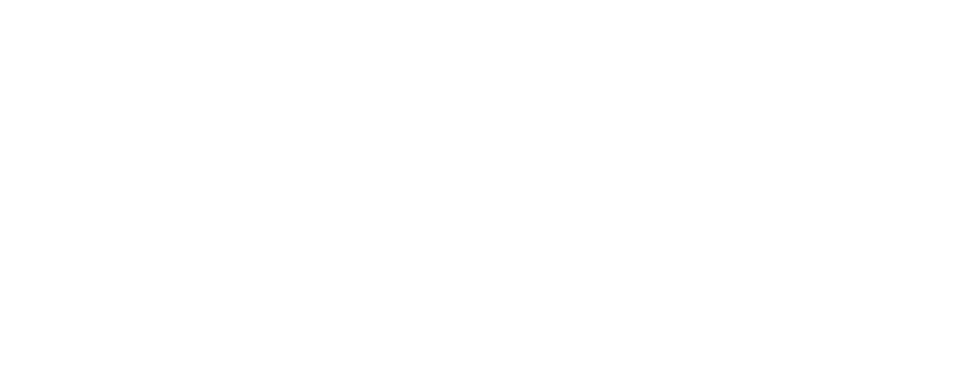
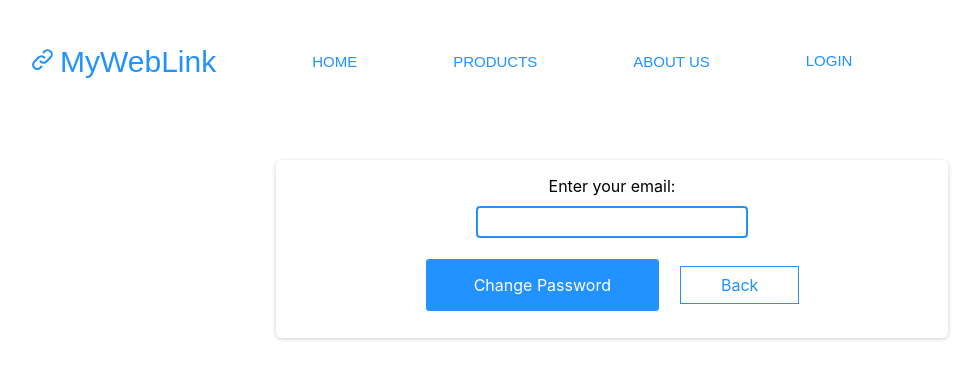
Before and after one commit to lakshmanK1/EXPENSE-TRACKER, a React (Create React App) app: page /resetpassword in a window 1280 px wide. Before the commit this address had no page. Shown: the top 378 px of the page, without its empty margins (28-1008 px from the left). Built offline with nearby package versions, Linux system fonts and the light colour scheme.

Commit message:
created the forgot password form functionality

```diff
--- a/src/App.js
+++ b/src/App.js
@@ -5,6 +5,7 @@
 import { AuthenticationContext } from "./Components/Store/AuthContext";
 import WelcomePage from "./Components/Pages/WelcomePage";
 import Updatadetails from "./Components/Pages/Updatadetails";
+import ForgotPassword from "./Components/Authentication/ForgotPassword";
 
 
 function App() {
@@ -16,6 +17,7 @@
         <Route path="/loginpage" element={<LogInPage/>} exact/>
         {AuthCntx.isLoggedIn && <Route path="/welcomepage" element={<WelcomePage/>} exact/>}
         {AuthCntx.isLoggedIn && <Route path="/welcomepage/updateUserdetails" element={<Updatadetails/>} exact/>}
+        {!AuthCntx.isLoggedIn && <Route path='/resetpassword' element={<ForgotPassword/>} exact/>}
       </Routes>
     </React.Fragment>
   );
--- a/src/Components/Authentication/AuthStyledComponents.js
+++ b/src/Components/Authentication/AuthStyledComponents.js
@@ -34,6 +34,25 @@
 export const Button = styled.button`cursor: pointer; font: inherit; color: white;
 background-color: #2192FF; border: 1px solid white; margin:10px;
 border-radius: 4px; padding: 1rem 3rem;`;
-export const ToggleButton = styled.button` margin-top: 1rem;
+export const ToggleButton = styled.button` margin-top: 1rem; margin-bottom:3rem;
 background-color: transparent; color: white; align-items:center; justify-content:center;
-border: 1px solid white;padding: 0.5rem 2.5rem; margin-top:0px;`;
+border: 1px solid white;padding: 0.5rem 2.5rem; margin-top:0px; cursor:pointer;`;
+export const ForgotButton = styled.button`margin-bottom:1rem;
+background-color: transparent; color: white; align-items:center; justify-content:center;
+border:none;  cursor:pointer;`;
+
+
+// Forgot Password
+export const ResetPassContainer = styled.div``;
+export const ResetPassForm = styled.form`margin: 3rem auto; border-radius: 6px; background-color: white;
+box-shadow: 0 1px 4px rgba(0, 0, 0, 0.2); padding: 1rem; text-align: center; width:50%; margin-top:100px;` ;
+export const ResetPassLabel = styled.label``;
+export const ResetPassInput = styled.input`font: inherit; width:260px; margin:10px;
+background-color: white; color: black; border-radius: 4px;
+border: 2px solid #2192FF;  text-align: left; padding: 0.25rem;`;
+export const ResetPassBTN = styled.button`cursor: pointer; font: inherit; color: white;
+background-color: #2192FF; border: 1px solid white; margin:10px;
+border-radius: 4px; padding: 1rem 3rem;`;
+export const BackBTN = styled.button`font: inherit; margin:10px;
+background-color: transparent; color: #2192ff; padding: 1rem 3rem;
+border: 1px solid #2192ff;padding: 0.5rem 2.5rem; cursor:pointer;`;
--- /dev/null
+++ b/src/Components/Authentication/ForgotPassword.js
@@ -0,0 +1,53 @@
+import React, { useRef } from 'react'
+import { Link } from 'react-router-dom';
+import NavBar from '../HeaderNavs/NavBar';
+
+//styled components
+import { ResetPassContainer, ResetPassForm, ResetPassLabel, ResetPassInput, ResetPassBTN, BackBTN } from './AuthStyledComponents';
+
+function ForgotPassword() {
+    const UserInputEmail = useRef();
+    const handleForgotPassword = (e) => {
+        e.preventDefault();
+        const enteredEmail = UserInputEmail.current.value;
+
+        fetch('https://identitytoolkit.googleapis.com/v1/accounts:sendOobCode?key=AIzaSyB8PZ7dyMV1RlPAiConsdPAQszUAEsecfI',{
+            method:"POST",
+            body:JSON.stringify({
+                requestType:"PASSWORD_RESET",
+                email:enteredEmail
+            }),
+            headers:{
+                'Content-Type':'application/json'
+            }
+        }).then((res)=>{
+            if(res.ok){
+                return res.json();
+            }else{
+                return res.json().then((data)=>{
+                    if(data && data.error && data.error.message){
+                        let errMessage = "Authentication Failed, " + data.error.message;
+                        throw new Error(errMessage);
+                    }
+                })
+            }
+        }).then((data)=>{
+            console.log(data);
+        }).catch((err)=>{
+            alert(err.meassage);
+        })
+    }
+  return (
+    <ResetPassContainer>
+        <NavBar/>
+        <ResetPassForm onSubmit={handleForgotPassword}>
+            <ResetPassLabel>Enter your email:</ResetPassLabel><br/>
+            <ResetPassInput type='email' ref={UserInputEmail} required/><br/>
+            <ResetPassBTN>Change Password</ResetPassBTN>
+            <Link to='/loginpage'><BackBTN>Back</BackBTN></Link>
+        </ResetPassForm>
+    </ResetPassContainer>
+  )
+}
+
+export default ForgotPassword
--- a/src/Components/Authentication/LogInForm.js
+++ b/src/Components/Authentication/LogInForm.js
@@ -1,9 +1,9 @@
-import React,{useContext, useRef} from 'react'
+import React,{useContext, useRef, useState} from 'react'
 import { Link, useNavigate } from 'react-router-dom';
 import { AuthenticationContext } from '../Store/AuthContext';
 
 // Styled components
-import {FormContainer, Form, Label, Input, Button, ToggleButton } from './AuthStyledComponents'
+import {FormContainer, Form, Label, Input, Button, ToggleButton,ForgotButton } from './AuthStyledComponents'
 
 
 
@@ -11,6 +11,8 @@
 
     const userInputEmail = useRef();
     const userInputPassword = useRef();
+
+    const [email, setEmail] = useState();
 
     const AuthCntx = useContext(AuthenticationContext);
 
@@ -50,6 +52,7 @@
         }).then((data)=>{
             console.log(data);
             AuthCntx.LogIn(data.idToken);
+            setEmail(data.email);
             Navigate("/welcomepage");
 
         }).catch((err)=>{
@@ -57,6 +60,8 @@
         })
 
     }
+
+
   return (
     <FormContainer>
     <Form onSubmit={handleFormSubmit}>
@@ -70,6 +75,7 @@
         <Input type='password' id='password' minLength='7' ref={userInputPassword} required/>
         <Button>Login</Button>
     </Form>
+    <Link to='/resetpassword'><ForgotButton type='button'>Forgot password?</ForgotButton></Link><br/>
     <Link to='/'><ToggleButton type='button' >new account? SignUp</ToggleButton></Link>
     </FormContainer>
 
```
